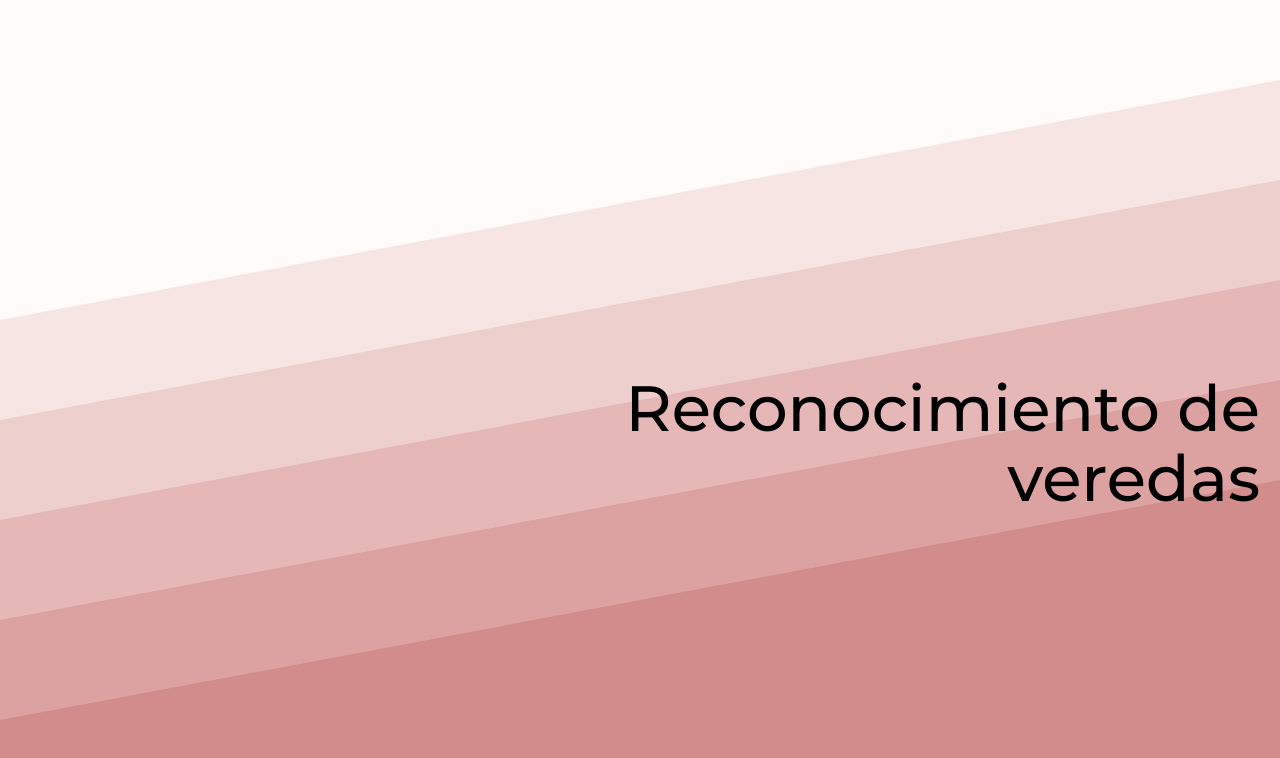
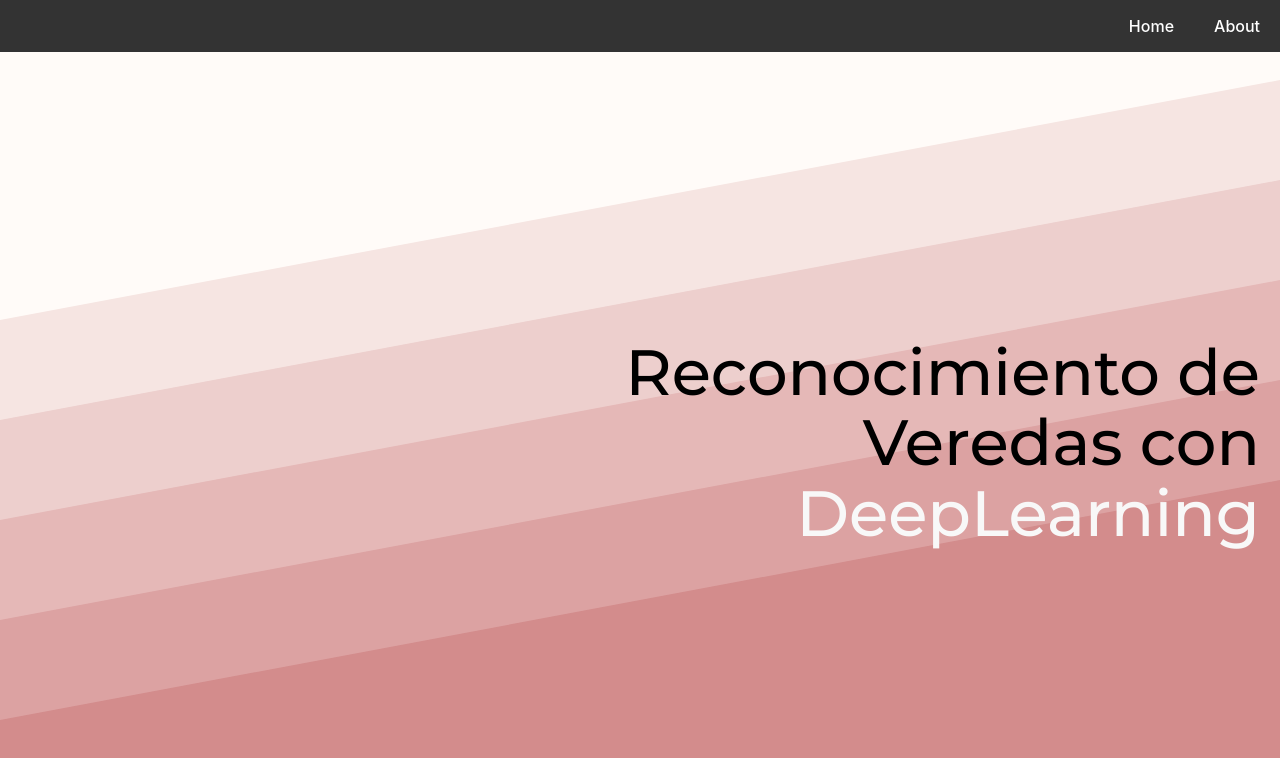
Before and after one commit to FelipeGI1/Practica1-SW, a React (Vite) app in the folder frontend/: page / in a window 1280 px wide. Shown: the top 758 px of the page. Built offline with nearby package versions, Linux system fonts and the light colour scheme.

Commit message:
ADD navbar

```diff
--- a/frontend/package.json
+++ b/frontend/package.json
@@ -12,6 +12,7 @@
   "dependencies": {
     "react": "^18.3.1",
     "react-dom": "^18.3.1",
+    "react-icons": "^5.4.0",
     "react-router-dom": "^7.1.1"
   },
   "devDependencies": {
--- /dev/null
+++ b/frontend/src/components/Navbar.jsx
@@ -0,0 +1,17 @@
+import React from 'react';
+import { NavLink, useNavigate } from 'react-router-dom';
+import { FaBars } from 'react-icons/fa';
+import '../styles/navbar.css';
+
+function NavBar() {
+    return (
+        <nav className="navbar">
+            <ul className="navbar-list">
+                <li className="navbar-item"><a href="#home">Home</a></li>
+                <li className="navbar-item"><a href="#about">About</a></li>
+            </ul>
+        </nav>
+    );
+}
+
+export default NavBar;
--- a/frontend/src/pages/App.jsx
+++ b/frontend/src/pages/App.jsx
@@ -1,12 +1,14 @@
 import React from 'react';
 import '../styles/App.css';
+import NavBar from '../components/Navbar';
 
 function App() {
     return (
         <div className="App">
+            <NavBar />
             <h1 className="title">
               <span>Reconocimiento de</span>
-              <span>veredas</span>
+              <span>Veredas con <span className="highlight">DeepLearning</span></span>
             </h1>
             {/* Tu contenido aquí */}
         </div>
--- a/frontend/src/styles/App.css
+++ b/frontend/src/styles/App.css
@@ -26,3 +26,7 @@ body {
 .title span {
   display: block;
 }
+
+.highlight {
+  color: #f8f8f8;
+}
--- /dev/null
+++ b/frontend/src/styles/navbar.css
@@ -0,0 +1,32 @@
+.navbar {
+    background-color: #333;
+    overflow: hidden;
+    position: fixed;
+    top: 0;
+    width: 100%;
+    z-index: 1000;
+}
+
+.navbar-list {
+    list-style-type: none;
+    margin: 0;
+    padding: 0;
+    display: flex;
+    justify-content: flex-end;
+}
+
+.navbar-item {
+    padding: 14px 20px;
+}
+
+.navbar-item a {
+    color: white;
+    text-align: center;
+    text-decoration: none;
+    display: block;
+}
+
+.navbar-item a:hover {
+    background-color: #ddd;
+    color: black;
+}
```
Also changed, not shown: 1 other file (tests, documents, lock files or other folders).
